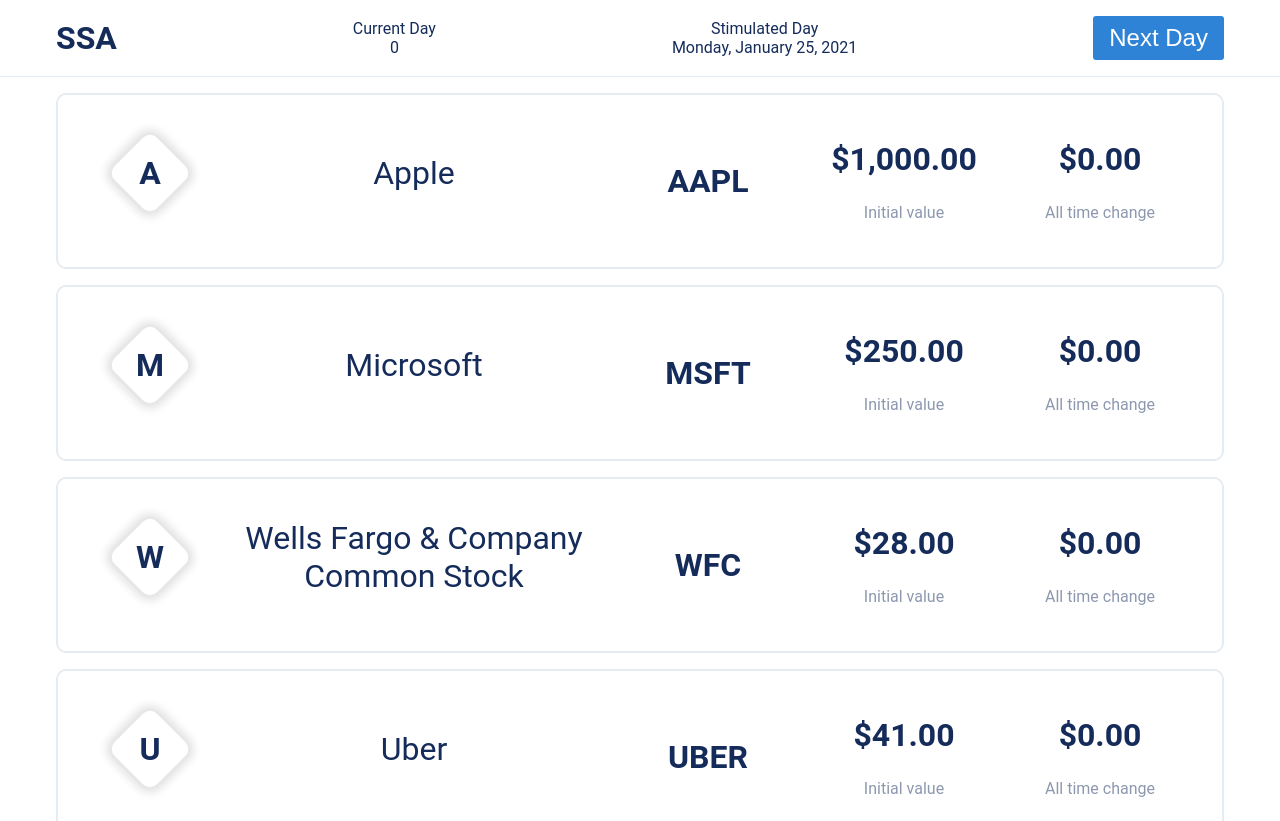
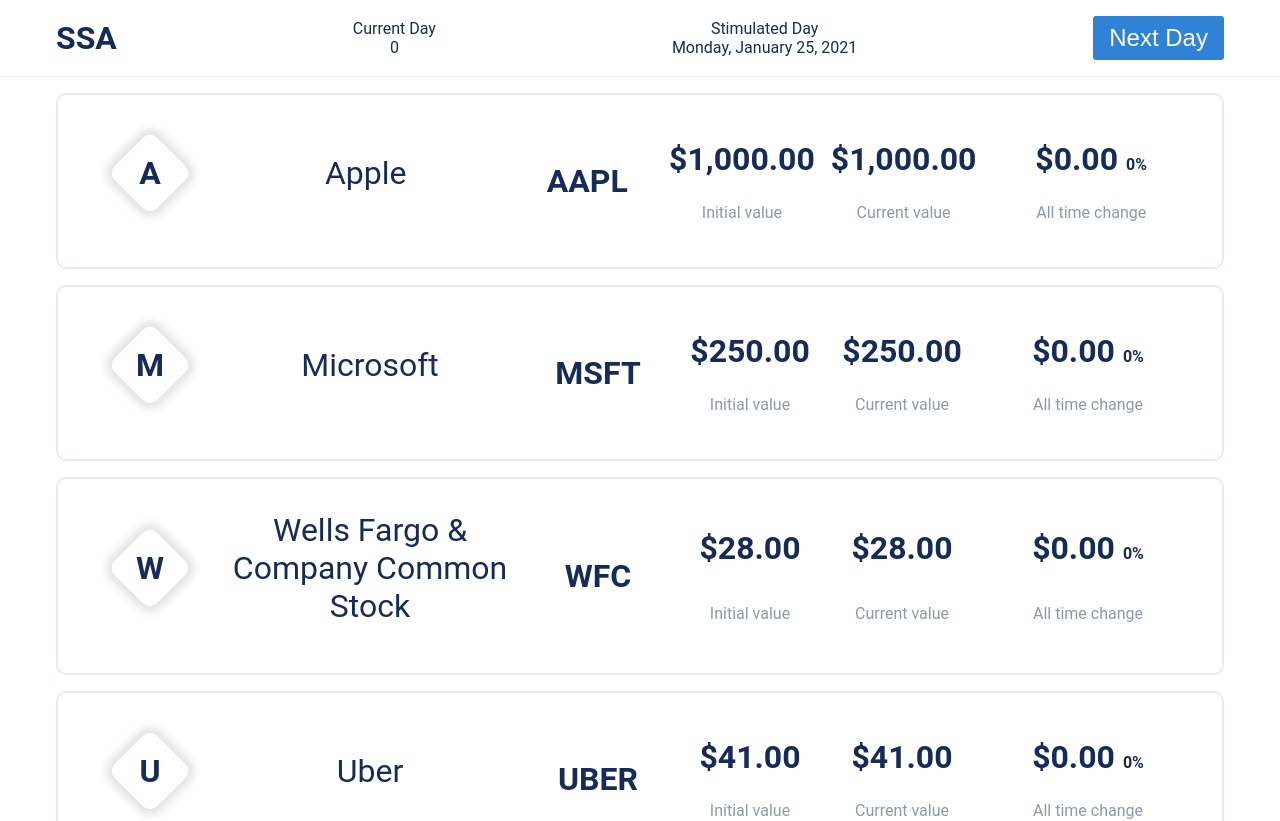
Before and after one commit to gregorlaan/brainbase-exercise, an Angular app: page / in a window 1280 px wide. Shown: the top 821 px of the page. Built offline with nearby package versions, Linux system fonts and the light colour scheme.

Commit message:
Improve displaying the value change

```diff
--- a/src/app/row/row.component.css
+++ b/src/app/row/row.component.css
@@ -24,7 +24,8 @@
   }
 
   .column.brand,
-  .column.company {
+  .column.company,
+  .column.symbol {
     justify-content: center;
     grid-column-start: 1;
     grid-column-end: 4;
@@ -33,14 +34,14 @@
 
 @media screen and (min-width: 1200px) {
   .stock-list-item {
-    grid-template-columns: 120px 1fr 1fr 1fr 1fr 1fr;
+    grid-template-columns: 120px 1fr 1fr 1fr 1fr 1fr 1.5fr;
   }
 
   .column.company {
     grid-column-start: 2;
     grid-column-end: 4;
+    grid-row-start: 1;
     grid-row-end: 2;
-    grid-row-start: 1;
   }
 
   .column {
@@ -94,9 +95,15 @@
 
 .ticker-symbol,
 .initial-value,
-.return-value {
+.current-value,
+.change-value {
   font-size: 2rem;
   font-weight: 700;
+}
+
+.change-percent {
+  margin-left: 0.5rem;
+  font-size: 1rem;
 }
 
 .ticker-symbol {
@@ -107,10 +114,10 @@
   color: #8d98af;
 }
 
-.return-value.up {
+.green-text {
   color: #00bf71;
 }
 
-.return-value.down {
+.red-text {
   color: #ff5e57;
 }
--- a/src/app/row/row.component.html
+++ b/src/app/row/row.component.html
@@ -26,15 +26,30 @@
                 </p>
             </div>
 
+            <div class="column current">
+                <p
+                    class="current-value"
+                    [class.green-text]="stock.current && stock.current > stock.price"
+                    [class.red-text]="stock.current && stock.current < stock.price"
+                    [title]="stock.current"
+                >
+                    {{ stock.current || stock.price | currency  }}
+                </p>
+                <p class="current-value-label sub-text">
+                    Current value
+                </p>
+            </div>
+
             <div class="column change">
                 <p
-                    class="return-value"
-                    [class.up]="stock.change && stock.change > stock.price"
-                    [class.down]="stock.change && stock.change < stock.price"
+                    class="change-value"
+                    [class.green-text]="stock.change && stock.change > 0"
+                    [class.red-text]="stock.change && stock.change < 0"
                 >
-                     {{ stock.change || 0 | currency  }}
+                    <span class="change-net">{{ stock.change || 0 | currency  }}</span>
+                    <span class="change-percent">{{ stock.changePercentage || 0  | percent }}</span>
                 </p>
-                <p class="return-value-label sub-text">
+                <p class="change-value-label sub-text">
                     All time change
                 </p>
             </div>
--- a/src/app/stock.service.ts
+++ b/src/app/stock.service.ts
@@ -47,9 +47,14 @@
     ];
 
     this.stocks.forEach(stock => {
-      let price: number = stock.change === undefined ? stock.price : stock.change;
+      let price: number = stock.current === undefined ? stock.price : stock.current;
+      let current: number = trend[Math.floor(Math.random() * 2)](price);
+      let change: number = Math.round((current - stock.price) * 100) / 100;
+      let changePercentage: number = (current - stock.price) / stock.price;
 
-      stock.change = trend[Math.floor(Math.random() * 2)](price);
+      stock.current = current;
+      stock.change = change;
+      stock.changePercentage = changePercentage;
     });
   }
 }
--- a/src/app/stock.ts
+++ b/src/app/stock.ts
@@ -2,5 +2,7 @@
   symbol: string;
   name: string;
   price: number;
+  current?: number;
   change?: number;
+  changePercentage?: number;
 }
```
